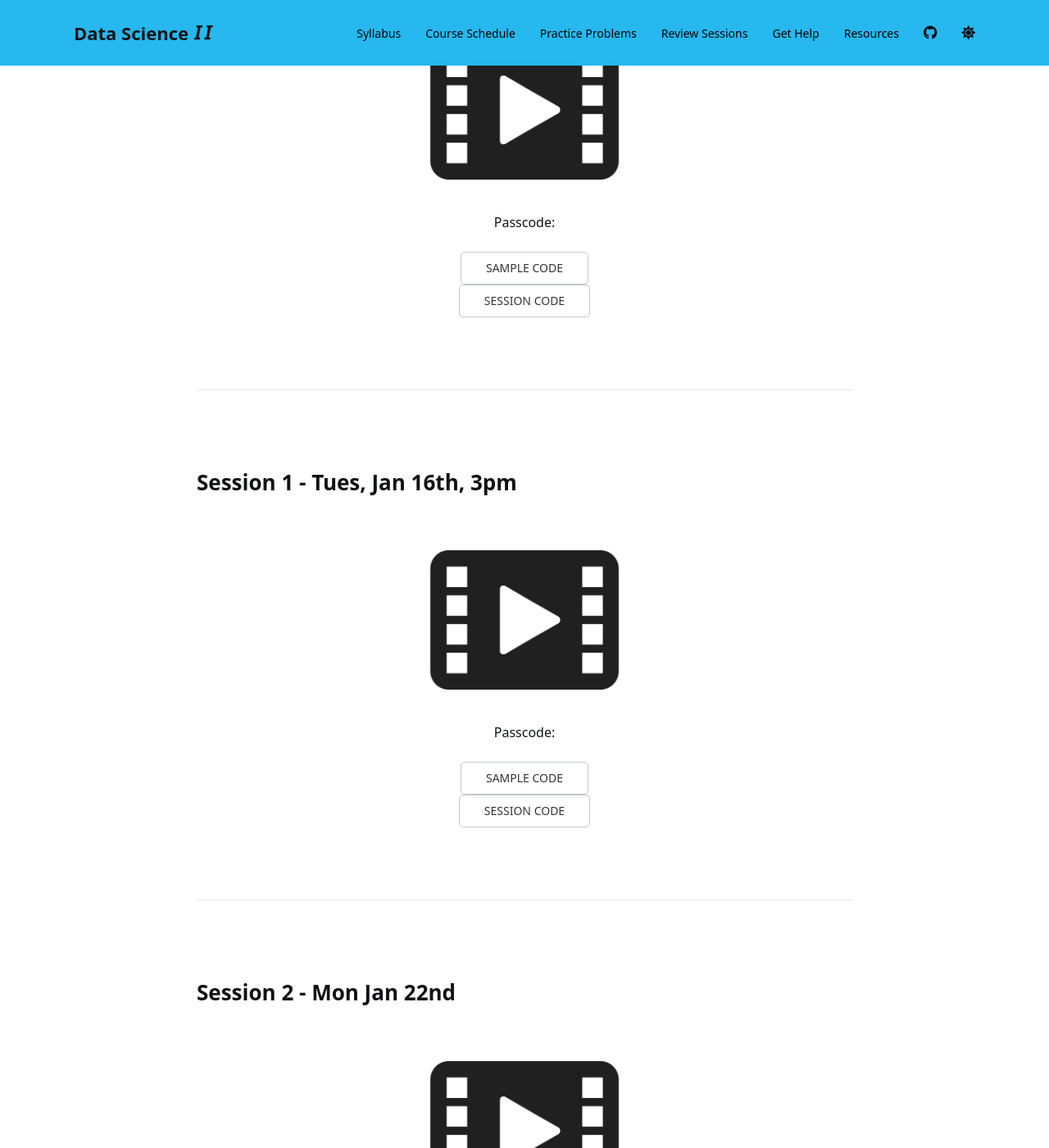
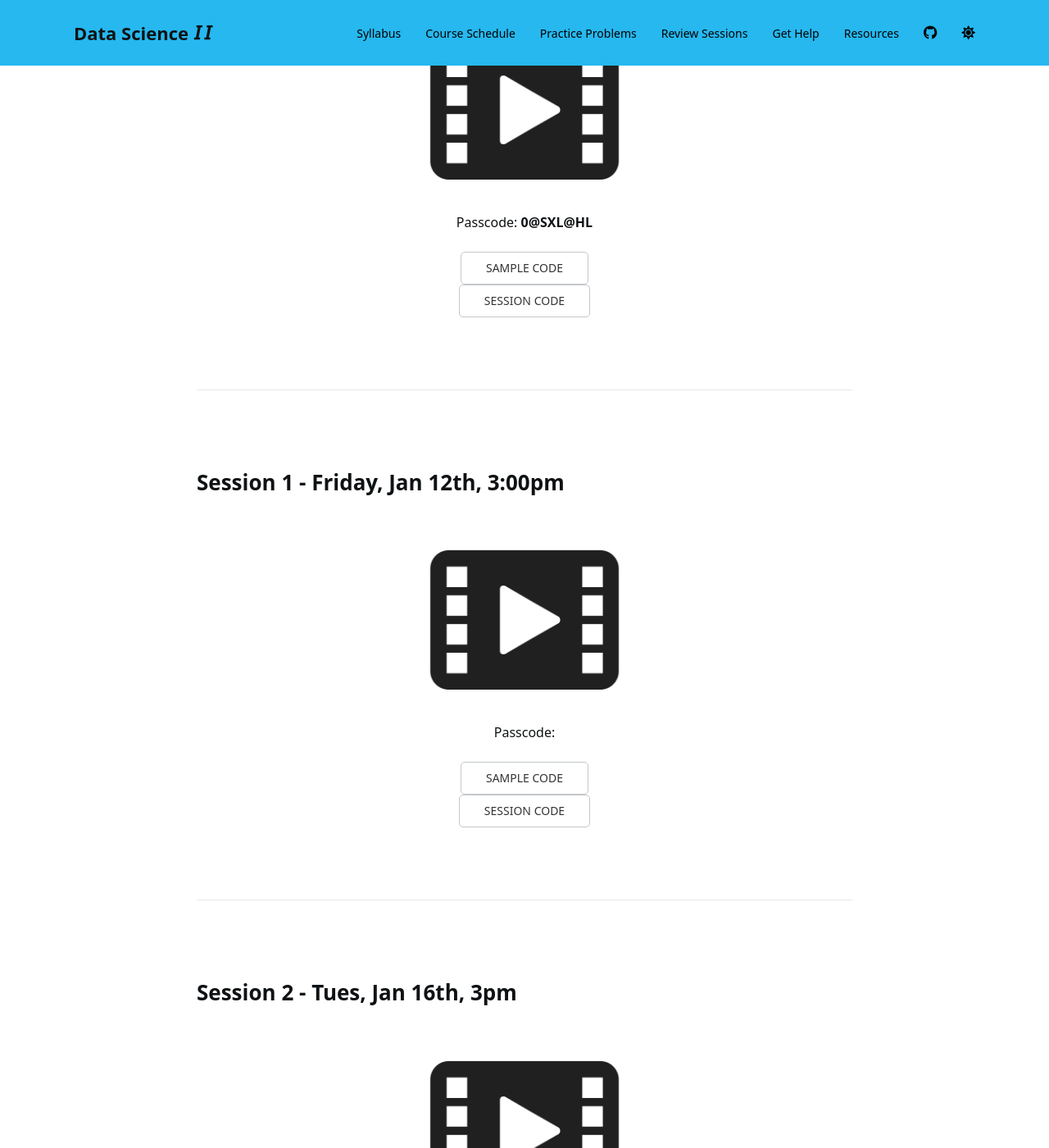
Before and after one commit to Watts-College/paf-514-template, a Jekyll site: the page built from review.md, in a window 1280 px wide and 1400 px high, scrolled down 1152 px. Shown: the whole window at 82% size. Built offline with Jekyll 4.4.1, drawn with Linux system fonts in a browser that asks for light colours; nearby versions of some CDN libraries; a script bundle is joined from its source files by our own code; library files that are not in the unit come from our copies; a style sheet for code colours, icons or effects is not loaded; some of the changed text lies outside the part shown.

Commit message:
Update review.md

```diff
--- a/review.md
+++ b/review.md
@@ -6,8 +6,14 @@
 
 
 session:
+- week0:
+  date:  'Friday, Jan 12th, 12:30pm'
+  video: 'https://asu.zoom.us/rec/share/g8ooQ5HZ9fguPeQdwUxaqpqRpSyGghdFCMv6_1PdER0MYnPZ7zj41g8laD8RJJCw.Vh76k7MOdifOYVeU?startTime=1705088034000'
+  password: '0@SXL@HL'
+  sample-code: ''
+  session-code: ''
 - week1:
-  date:  'Friday, Jan 12th, 12:30pm'
+  date:  'Friday, Jan 12th, 3:00pm'
   video: ''
   password: ''
   sample-code: 'week-01-control-structures.R'
```
